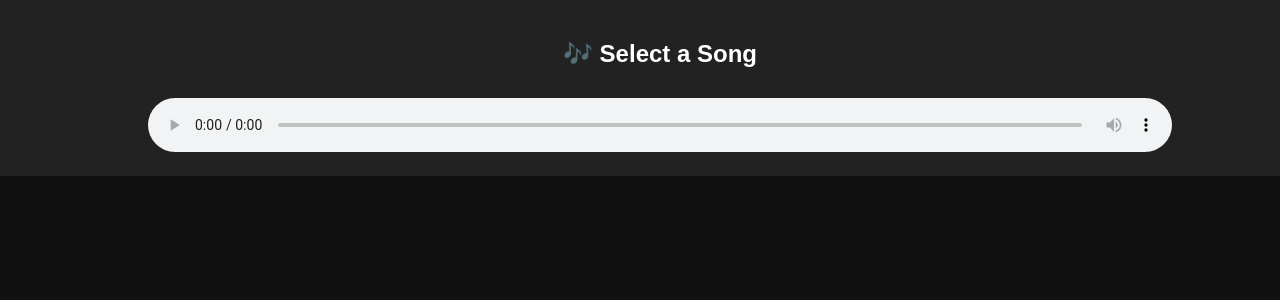
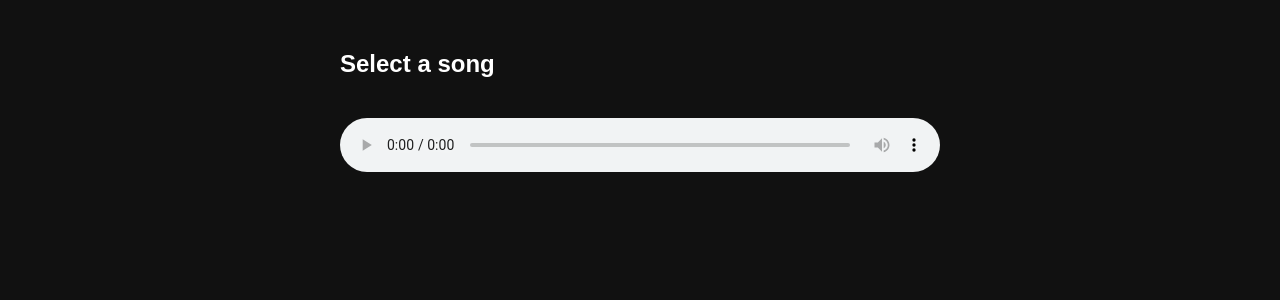
Before and after one commit to pratik30111991/adfree-proxy, a Flask app: template templates/index.html in a window 1280 px wide. Shown: the top 300 px of the page. Run offline with Flask 2, Linux system fonts and the light colour scheme; the template is opened without the code that fills it, so the values that code supplies are empty.

Commit message:
Update index.html

```diff
--- a/templates/index.html
+++ b/templates/index.html
@@ -1,55 +1,49 @@
 <!DOCTYPE html>
-<html lang="en">
+<html>
 <head>
-  <meta charset="UTF-8">
-  <title>Ad-Free Music Player 🎵</title>
+  <title>Ad-Free Music Player</title>
   <style>
-    body { font-family: Arial, sans-serif; background:#111; color:#fff; margin:0; }
-    #player { width:100%; padding:20px; text-align:center; background:#222; }
-    audio { width:80%; margin-top:10px; }
-    #suggestions { padding:20px; display:grid; grid-template-columns: repeat(auto-fill,minmax(250px,1fr)); gap:15px; }
-    .song { background:#333; padding:10px; border-radius:10px; cursor:pointer; transition:0.3s; }
-    .song:hover { background:#555; }
+    body { font-family: sans-serif; background: #111; color: #fff; }
+    .player { width: 90%; max-width: 600px; margin: 50px auto; }
+    .song-list { margin-top: 20px; max-height: 400px; overflow-y: auto; }
+    .song-item { padding: 10px; cursor: pointer; border-bottom: 1px solid #444; }
+    .song-item:hover { background: #222; }
+    audio { width: 100%; margin-top: 20px; }
   </style>
 </head>
 <body>
-  <div id="player">
-    <h2 id="nowPlaying">🎶 Select a Song</h2>
-    <audio id="audioPlayer" controls></audio>
-  </div>
 
-  <div id="suggestions"></div>
+<div class="player">
+  <h2 id="current-title">Select a song</h2>
+  <audio id="audio-player" controls></audio>
+  <div class="song-list" id="song-list"></div>
+</div>
 
-  <script>
-    async function loadSongs(query="arijit singh") {
-      const res = await fetch(`https://adfree-proxy.onrender.com/search?q=${encodeURIComponent(query)}`);
-      const data = await res.json();
-      const container = document.getElementById("suggestions");
-      container.innerHTML = "";
+<script>
+const artist = "arijit singh"; // change for other artists
+const apiUrl = `https://adfree-proxy.onrender.com/search?q=${encodeURIComponent(artist)}`;
 
-      if (!data || data.length === 0) {
-        container.innerHTML = "<p>No songs found 😢</p>";
-        return;
-      }
+const audioPlayer = document.getElementById("audio-player");
+const songListDiv = document.getElementById("song-list");
+const currentTitle = document.getElementById("current-title");
 
-      data.forEach(song => {
-        const div = document.createElement("div");
-        div.className = "song";
-        div.innerHTML = `<strong>${song.title}</strong>`;
-        div.onclick = () => playSong(song);
-        container.appendChild(div);
-      });
-    }
+fetch(apiUrl)
+  .then(res => res.json())
+  .then(data => {
+    data.forEach(song => {
+      const div = document.createElement("div");
+      div.className = "song-item";
+      div.textContent = song.title;
+      div.onclick = () => {
+        audioPlayer.src = song.url;
+        audioPlayer.play();
+        currentTitle.textContent = song.title;
+      };
+      songListDiv.appendChild(div);
+    });
+  })
+  .catch(err => console.error(err));
+</script>
 
-    function playSong(song) {
-      document.getElementById("nowPlaying").innerText = "Now Playing: " + song.title;
-      const player = document.getElementById("audioPlayer");
-      player.src = song.url;
-      player.play();
-    }
-
-    // Load default songs on page load
-    loadSongs();
-  </script>
 </body>
 </html>
```
